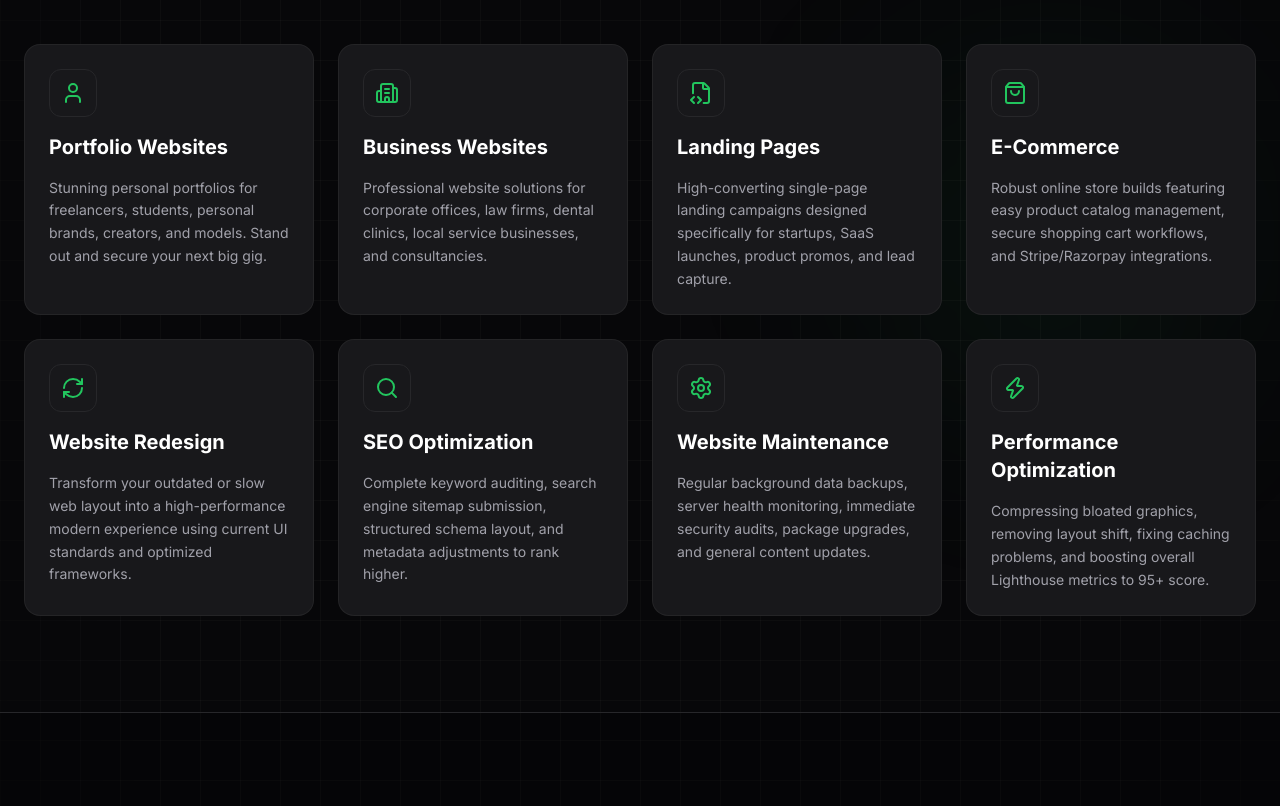
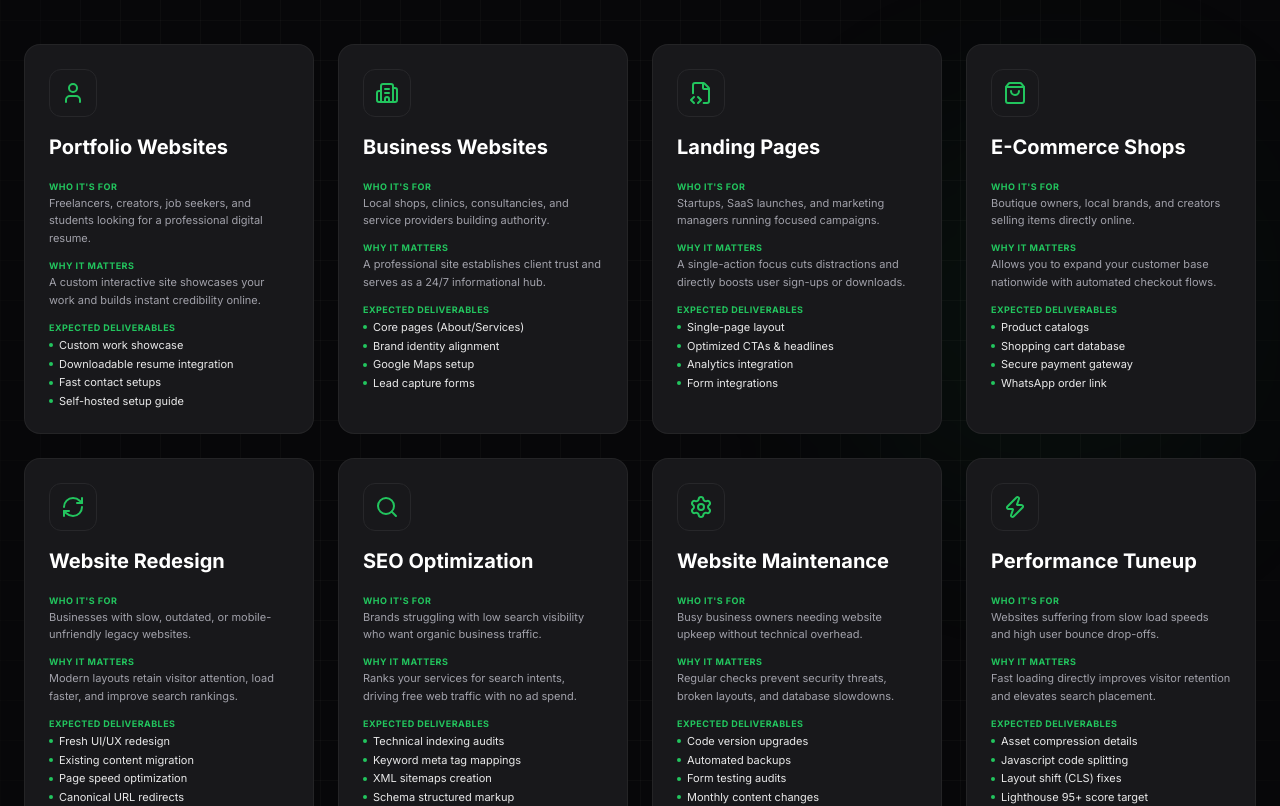
Before and after one commit to abhijeeeth/Abhiro, a Next.js app: page / in a window 1280 px wide. Shown: the part 1460-2266 px from the top of the page. Built offline with nearby package versions, Linux system fonts and the light colour scheme.

Commit message:
feat: add core landing page section components including testimonials, features, and info modules

```diff
--- a/src/components/sections/Consultation.tsx
+++ b/src/components/sections/Consultation.tsx
@@ -296,7 +296,7 @@ export default function Consultation() {
                     <div className="space-y-2">
                       <h3 className="text-2xl font-extrabold text-white">Consultation Booked!</h3>
                       <p className="text-sm text-muted max-w-sm leading-relaxed mx-auto">
-                        Thank you for reaching out. We have received your project details and our team will get in touch via email or phone within the next 24 hours.
+                        Thank you for reaching out. We have received your project details. Abhijith Shaji or one of our design collaborators will review them and get back to you via email or WhatsApp within the next 24 hours to align on our call.
                       </p>
                     </div>
                     <button
--- a/src/components/sections/Portfolio.tsx
+++ b/src/components/sections/Portfolio.tsx
@@ -74,7 +74,7 @@ const projects: Project[] = [
       challenge: "Presenting detailed information on admissions, faculties, and learning resources without overwhelming new applicants.",
       solution: "Designed a clean, tabbed layout structure and an interactive admissions helper component to guide users step-by-step.",
       timeline: "4 Weeks",
-      result: "Increased admissions inquiries and online registration rates by 80%."
+      result: "Successfully established a professional web presence with streamlined digital enrollment forms, significantly reducing administrative intake workloads."
     }
   },
   {
@@ -95,7 +95,7 @@ const projects: Project[] = [
       challenge: "Strengthening the corporate brand identity with clean layouts while maintaining a high volume of lead generations.",
       solution: "Developed custom corporate landing sections, interactive service pages, and highly conversion-optimized lead capture forms.",
       timeline: "3 Weeks",
-      result: "Generated a 50% increase in corporate inquiries during the first two months."
+      result: "Created a modern corporate identity that cleanly communicates services and has simplified the customer inquiry flow."
     }
   },
   {
@@ -117,7 +117,7 @@ const projects: Project[] = [
       challenge: "Maximizing conversion rates and performance for promotional campaigns on mobile devices.",
       solution: "Built a highly optimized, single-page promotional layout with compressed webp resources and static HTML exports.",
       timeline: "1.5 Weeks",
-      result: "Achieved a 99% Lighthouse performance score and raised conversions by 35%."
+      result: "Delivered a lightning-fast promotional page with a 99% performance score, providing a friction-free intake channel for advertising campaigns."
     }
   },
   {
--- a/src/components/sections/Services.tsx
+++ b/src/components/sections/Services.tsx
@@ -17,50 +17,58 @@ const services = [
   {
     icon: User,
     title: "Portfolio Websites",
-    description:
-      "Stunning personal portfolios for freelancers, students, personal brands, creators, and models. Stand out and secure your next big gig.",
+    forWho: "Freelancers, creators, job seekers, and students looking for a professional digital resume.",
+    whyMatters: "A custom interactive site showcases your work and builds instant credibility online.",
+    deliverables: ["Custom work showcase", "Downloadable resume integration", "Fast contact setups", "Self-hosted setup guide"],
   },
   {
     icon: Building2,
     title: "Business Websites",
-    description:
-      "Professional website solutions for corporate offices, law firms, dental clinics, local service businesses, and consultancies.",
+    forWho: "Local shops, clinics, consultancies, and service providers building authority.",
+    whyMatters: "A professional site establishes client trust and serves as a 24/7 informational hub.",
+    deliverables: ["Core pages (About/Services)", "Brand identity alignment", "Google Maps setup", "Lead capture forms"],
   },
   {
     icon: FileCode2,
     title: "Landing Pages",
-    description:
-      "High-converting single-page landing campaigns designed specifically for startups, SaaS launches, product promos, and lead capture.",
+    forWho: "Startups, SaaS launches, and marketing managers running focused campaigns.",
+    whyMatters: "A single-action focus cuts distractions and directly boosts user sign-ups or downloads.",
+    deliverables: ["Single-page layout", "Optimized CTAs & headlines", "Analytics integration", "Form integrations"],
   },
   {
     icon: ShoppingBag,
-    title: "E-Commerce",
-    description:
-      "Robust online store builds featuring easy product catalog management, secure shopping cart workflows, and Stripe/Razorpay integrations.",
+    title: "E-Commerce Shops",
+    forWho: "Boutique owners, local brands, and creators selling items directly online.",
+    whyMatters: "Allows you to expand your customer base nationwide with automated checkout flows.",
+    deliverables: ["Product catalogs", "Shopping cart database", "Secure payment gateway", "WhatsApp order link"],
   },
   {
     icon: RefreshCw,
     title: "Website Redesign",
-    description:
-      "Transform your outdated or slow web layout into a high-performance modern experience using current UI standards and optimized frameworks.",
+    forWho: "Businesses with slow, outdated, or mobile-unfriendly legacy websites.",
+    whyMatters: "Modern layouts retain visitor attention, load faster, and improve search rankings.",
+    deliverables: ["Fresh UI/UX redesign", "Existing content migration", "Page speed optimization", "Canonical URL redirects"],
   },
   {
     icon: Search,
     title: "SEO Optimization",
-    description:
-      "Complete keyword auditing, search engine sitemap submission, structured schema layout, and metadata adjustments to rank higher.",
+    forWho: "Brands struggling with low search visibility who want organic business traffic.",
+    whyMatters: "Ranks your services for search intents, driving free web traffic with no ad spend.",
+    deliverables: ["Technical indexing audits", "Keyword meta tag mappings", "XML sitemaps creation", "Schema structured markup"],
   },
   {
     icon: Settings,
     title: "Website Maintenance",
-    description:
-      "Regular background data backups, server health monitoring, immediate security audits, package upgrades, and general content updates.",
+    forWho: "Busy business owners needing website upkeep without technical overhead.",
+    whyMatters: "Regular checks prevent security threats, broken layouts, and database slowdowns.",
+    deliverables: ["Code version upgrades", "Automated backups", "Form testing audits", "Monthly content changes"],
   },
   {
     icon: Zap,
-    title: "Performance Optimization",
-    description:
-      "Compressing bloated graphics, removing layout shift, fixing caching problems, and boosting overall Lighthouse metrics to 95+ score.",
+    title: "Performance Tuneup",
+    forWho: "Websites suffering from slow load speeds and high user bounce drop-offs.",
+    whyMatters: "Fast loading directly improves visitor retention and elevates search placement.",
+    deliverables: ["Asset compression details", "Javascript code splitting", "Layout shift (CLS) fixes", "Lighthouse 95+ score target"],
   },
 ];
 
@@ -105,19 +113,37 @@ export default function Services() {
                 viewport={{ once: true }}
                 transition={{ duration: 0.6, delay: idx * 0.05 }}
               >
-                <GlowCard className="h-full flex flex-col items-start justify-between min-h-[250px] border border-card-border/80 hover:border-primary/30 group">
-                  <div className="space-y-4">
+                <GlowCard className="h-full flex flex-col justify-between border border-card-border/80 hover:border-primary/30 group p-6 min-h-[360px]">
+                  <div className="space-y-4 w-full">
                     {/* Icon wrapper */}
                     <div className="w-12 h-12 rounded-xl bg-zinc-900 border border-card-border flex items-center justify-center text-primary group-hover:scale-110 group-hover:bg-primary group-hover:text-black transition-all duration-300">
                       <Icon className="w-6 h-6" />
                     </div>
                     {/* Content */}
-                    <h3 className="text-xl font-bold text-white group-hover:text-primary transition-colors">
+                    <h3 className="text-lg sm:text-xl font-bold text-white group-hover:text-primary transition-colors">
                       {service.title}
                     </h3>
-                    <p className="text-sm text-muted leading-relaxed">
-                      {service.description}
-                    </p>
+                    <div className="space-y-3 pt-1 text-xs text-left">
+                      <div>
+                        <span className="text-primary font-bold uppercase tracking-wider text-[9px] block mb-0.5">Who It's For</span>
+                        <p className="text-muted leading-relaxed text-[11px]">{service.forWho}</p>
+                      </div>
+                      <div>
+                        <span className="text-primary font-bold uppercase tracking-wider text-[9px] block mb-0.5">Why It Matters</span>
+                        <p className="text-muted leading-relaxed text-[11px]">{service.whyMatters}</p>
+                      </div>
+                      <div>
+                        <span className="text-primary font-bold uppercase tracking-wider text-[9px] block mb-1">Expected Deliverables</span>
+                        <ul className="grid grid-cols-1 gap-1 text-[11px] text-white/90">
+                          {service.deliverables.map((item, index) => (
+                            <li key={index} className="flex items-center space-x-1.5">
+                              <span className="w-1 h-1 rounded-full bg-primary shrink-0" />
+                              <span className="truncate">{item}</span>
+                            </li>
+                          ))}
+                        </ul>
+                      </div>
+                    </div>
                   </div>
                 </GlowCard>
               </motion.div>
--- a/src/components/sections/TechStack.tsx
+++ b/src/components/sections/TechStack.tsx
@@ -7,32 +7,32 @@ const categories = [
   {
     id: "frontend",
     title: "Frontend",
-    skills: ["React", "Next.js", "Vue", "Nuxt.js", "Tailwind CSS", "HTML5", "CSS3", "JavaScript", "TypeScript"],
+    skills: ["React", "Next.js", "Tailwind CSS", "HTML5", "CSS3", "JavaScript", "TypeScript", "Framer Motion"],
   },
   {
     id: "backend",
-    title: "Backend",
-    skills: ["Node.js", "Express.js", "Laravel", "PHP", "Python", "REST APIs", "GraphQL"],
+    title: "Backend & APIs",
+    skills: ["Node.js", "Express.js", "REST APIs", "GraphQL"],
   },
   {
     id: "database",
-    title: "Database",
-    skills: ["MySQL", "PostgreSQL", "MongoDB", "Firebase Firestore", "Redis", "Prisma ORM"],
+    title: "Database & ORM",
+    skills: ["PostgreSQL", "MongoDB", "Firebase Firestore", "Prisma ORM"],
   },
   {
     id: "deployment",
-    title: "Deployment & Infra",
-    skills: ["Vercel", "Netlify", "Cloudflare Pages", "GitHub Pages", "Docker", "AWS S3"],
+    title: "Hosting & CDN",
+    skills: ["Vercel", "Netlify", "Cloudflare Pages", "GitHub Pages"],
   },
   {
     id: "design",
-    title: "Design",
-    skills: ["Figma", "Adobe Photoshop", "Adobe Illustrator", "SVG Animations"],
+    title: "Design & UX",
+    skills: ["Figma", "Design Systems", "SVG Animations", "UX Wireframing"],
   },
   {
     id: "tools",
-    title: "Tools & DevOps",
-    skills: ["Git & GitHub", "VS Code", "Postman API", "ESLint", "Prettier", "npm / yarn / pnpm"],
+    title: "Dev Tools",
+    skills: ["Git & GitHub", "VS Code", "Postman API", "npm / pnpm"],
   },
 ];
 
```
Also changed, not shown: src/components/sections/Testimonials.tsx (+5 -5 lines), src/components/sections/WhyChooseUs.tsx (+55 -73 lines).
